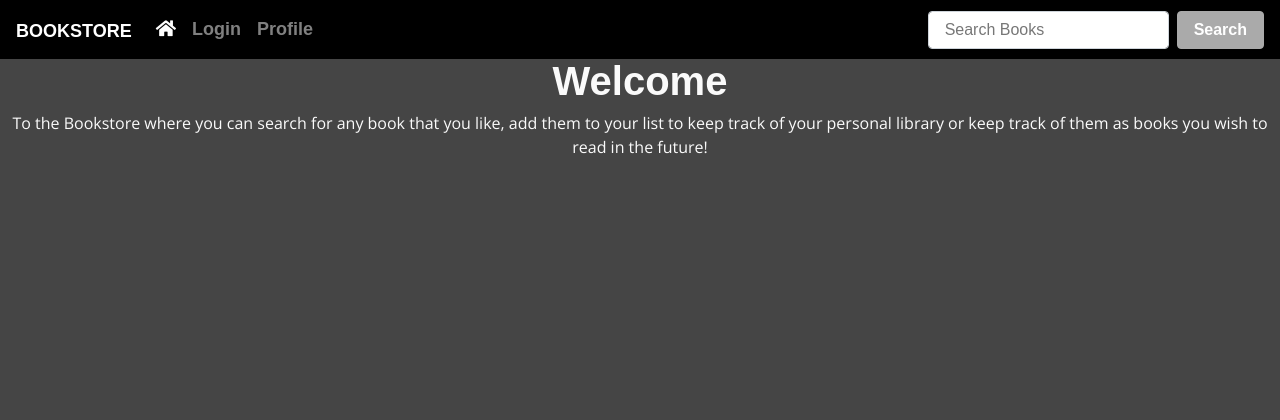
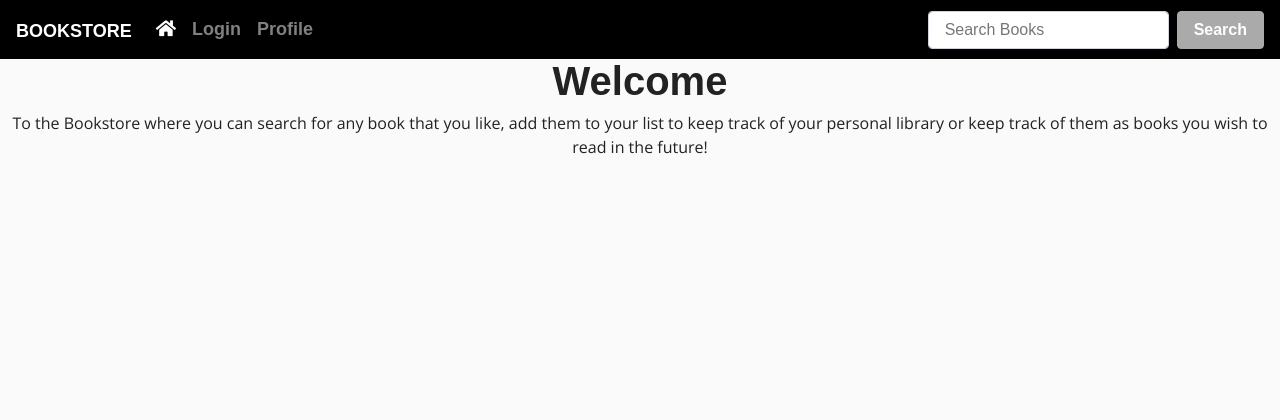
Before and after one commit to OwenCookman/MilestoneProject3, a Flask app: page / in a window 1280 px wide. Shown: the top 420 px of the page. Run offline with Flask 2, Linux system fonts and the light colour scheme; parts of the project's set-up code (start-up, migrations or seed data) failed here and were passed over; some libraries are stand-ins or nearby versions; some web fonts are replaced.

Commit message:
Changed background white

```diff
--- a/static/css/style.css
+++ b/static/css/style.css
@@ -1,11 +1,9 @@
 @import url("https://fonts.googleapis.com/css?family=Open+Sans&display=swap");
-
 body {
-    background-color: #454545;
+    background-color: #fafafa;
     text-align: center;
     font-size: 16px;
     font-family: 'Open Sans', sans-serif;
-    color: #fafafa;
 }
 
 .row {
```
